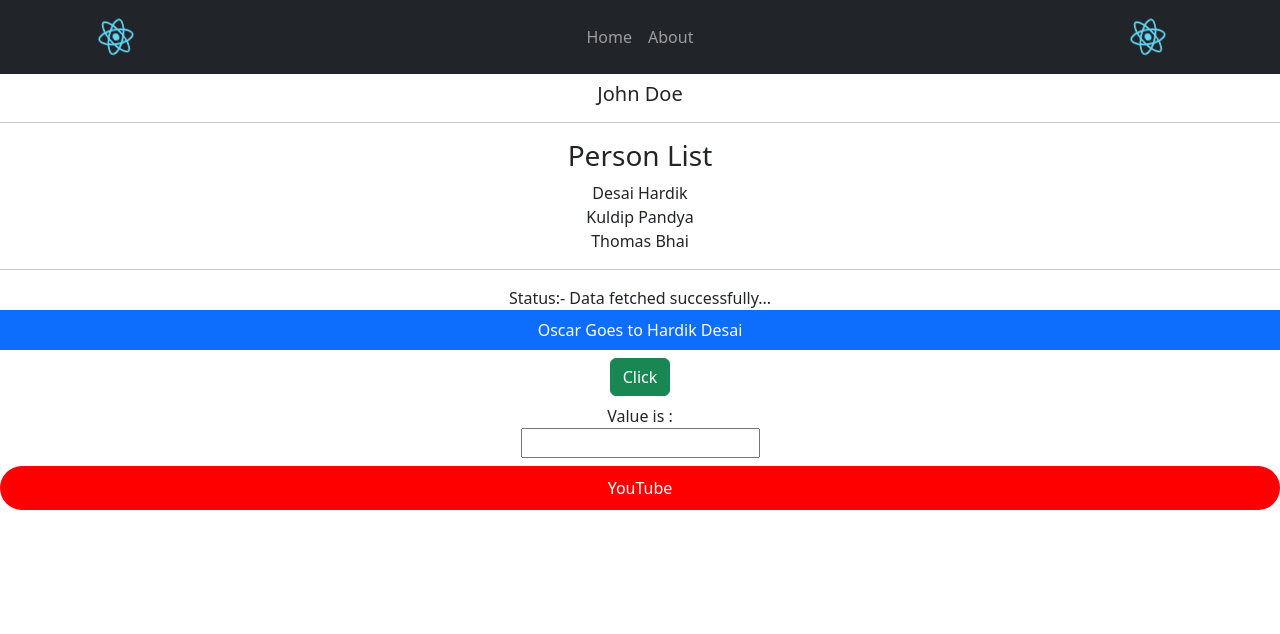
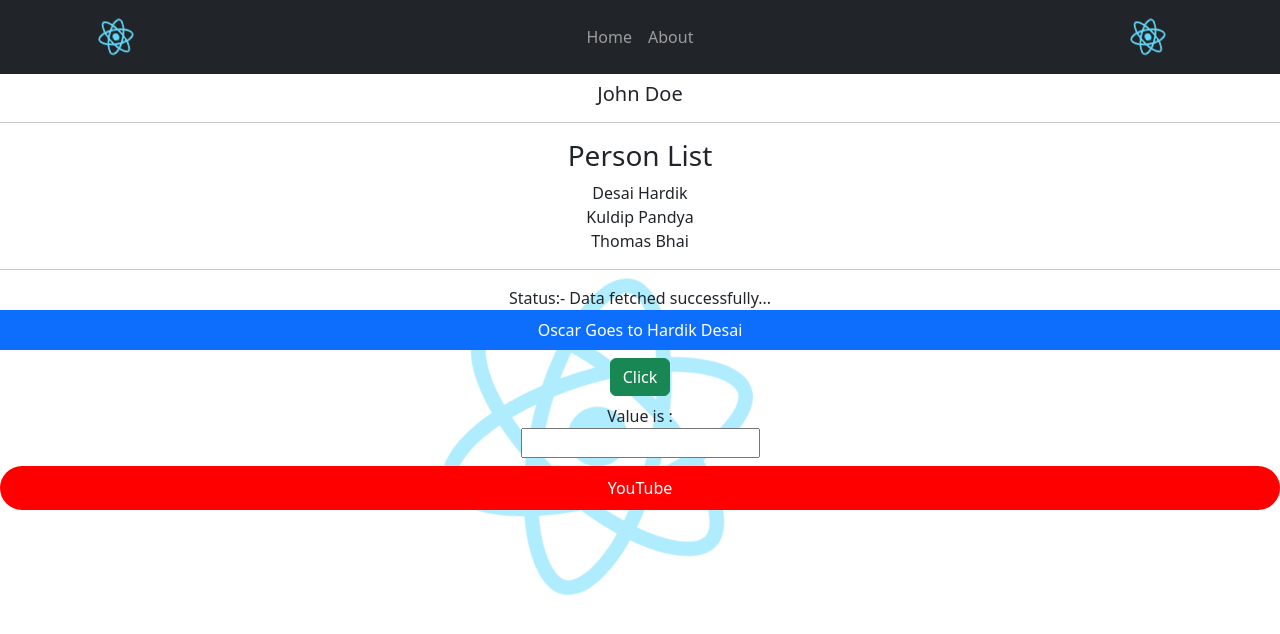
Before and after one commit to hardikd-zignuts/Typescript-Tutorial, a React (Create React App) app in the folder react-typescript/: page / in a window 1280 px wide. Shown: the top 634 px of the page. Built offline with nearby package versions, Linux system fonts and the light colour scheme.

Commit message:
feat: :ambulance: Prop Types and Tips

```diff
--- a/react-typescript/src/App.css
+++ b/react-typescript/src/App.css
@@ -7,9 +7,25 @@
   pointer-events: none;
 }
 
+.bg-body1 {
+  height: 49vmin !important;
+  position: absolute;
+  top: 30%;
+  left: 25%;
+  transform: translate(-50%, -50%);
+  opacity: 0.5;
+  z-index: -1;
+}
+
 @media (prefers-reduced-motion: no-preference) {
   .App-logo {
     animation: App-logo-spin infinite 0.9s linear;
+  }
+}
+
+@media (prefers-reduced-motion: no-preference) {
+  .bg-body1 {
+    animation: App-logo-spin1 infinite 10s linear;
   }
 }
 
@@ -22,3 +38,13 @@
     transform: rotate3d(1, 1, 1, 0deg);
   }
 }
+
+@keyframes App-logo-spin1 {
+  from {
+    transform: rotate(360deg);
+  }
+
+  to {
+    transform: rotate(0deg);
+  }
+}
--- a/react-typescript/src/App.tsx
+++ b/react-typescript/src/App.tsx
@@ -9,6 +9,7 @@ import PersonList from "./components/PersonList";
 import PlaceHolder from "./components/PlaceHolder";
 import Status from "./components/Status";
 import ContainerStyled from "./components/ContainerStyled";
+import logo from "./logo.svg";
 
 function App() {
   const [val, setVal] = useState("");
@@ -32,6 +33,13 @@ function App() {
   ];
   return (
     <div className="App">
+      <img
+        // width={500}
+        // height={500}
+        src={logo}
+        className="App-logo bg-body1"
+        alt="logo"
+      />
       <AppBar name="Home" />
       <Person person={person} />
       <PersonList List={List} />
--- a/react-typescript/src/components/Person.tsx
+++ b/react-typescript/src/components/Person.tsx
@@ -1,8 +1,7 @@
+import { person } from "./Person.types";
+
 type PersonProps = {
-  person: {
-    first: string;
-    last: string;
-  };
+  person: person;
 };
 const Person = (props: PersonProps) => {
   return (
--- /dev/null
+++ b/react-typescript/src/components/Person.types.ts
@@ -0,0 +1,4 @@
+export type person = {
+  first: string;
+  last: string;
+};
--- a/react-typescript/src/components/PersonList.tsx
+++ b/react-typescript/src/components/PersonList.tsx
@@ -1,8 +1,7 @@
+import { person } from "./Person.types";
+
 type PersonListType = {
-  List: {
-    first: string;
-    last: string;
-  }[];
+  List: person[];
 };
 
 const PersonList = (props: PersonListType) => {
```
